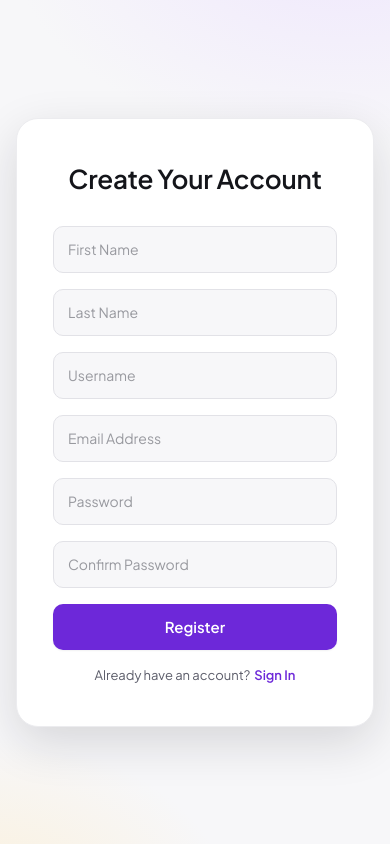
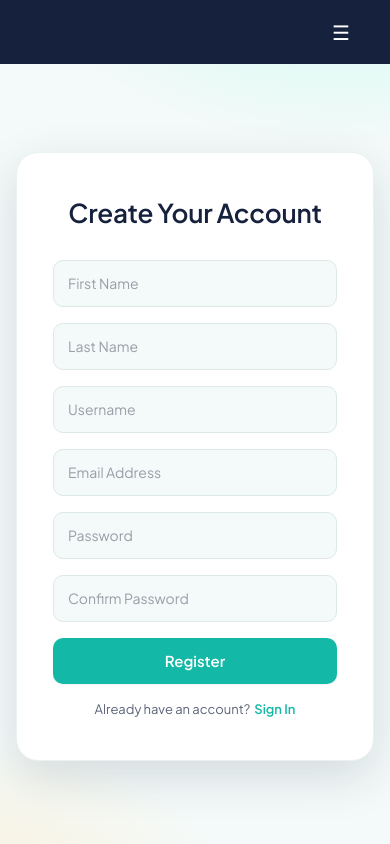
Before and after one commit to uthpalawanna/lms, a React (Vite) app in the folder my-react-app/: page /register in a window 390 px wide. Built offline with nearby package versions, Linux system fonts and the light colour scheme; no server answers.

Commit message:
feat: add public nav bar with mobile menu, profile/logout icons on dashboard

```diff
--- a/my-react-app/src/Dashboard.css
+++ b/my-react-app/src/Dashboard.css
@@ -1,22 +1,17 @@
-/* ============================================================
-   SHRI design tokens
-   A single palette + type system feeding every screen in the
-   app (dashboard, login/register, course pages, admin ledger
-   accents excluded — those keep their own deliberate palette).
-   Change a value here and it updates everywhere it's used.
-   ============================================================ */
+
 :root {
-  /* Primary — bold violet CTA, the color every "Enroll" button uses */
-  --primary: #6d28d9;
-  --primary-dark: #560bad;
-  --primary-light: #8b5cf6;
-  --primary-tint: #efe7fd;
-
-  /* Accent — marketplace gold, used for ratings/badges/highlights */
+  --primary: #14b8a6;
+  --primary-dark: #0f766e;
+  --primary-light: #5eead4;
+  --primary-tint: #ccfbf1;
+
+  --navy: #16213e;
+  --navy-dark: #0c1326;
+  --navy-light: #2a3a63;
+
   --accent: #e3a008;
   --accent-tint: #fbf0d9;
 
-  /* Status */
   --success: #15803d;
   --success-tint: #e2f6ee;
   --danger: #dc2626;
@@ -24,30 +19,25 @@
   --danger-tint: #fceeed;
   --danger-text: #b91c1c;
 
-  /* Surfaces — plain neutral grays, not tinted, for a listing-page feel */
-  --surface: #f7f7f9;
-  --surface-alt: #f2f2f5;
+  --surface: #f4faf9;
+  --surface-alt: #eef6f5;
   --surface-card: #ffffff;
-  --input-bg: #f7f7f9;
-
-  /* Borders */
-  --border: #e2e2e7;
-  --border-light: #ececef;
-
-  /* Text — near-black, high contrast, no tinted grays */
-  --text-strong: #14151a;
-  --text: #3a3b45;
-  --text-soft: #5c5d6a;
-  --text-muted: #8a8b96;
-
-  /* Type — bold grotesque sans across the board, no serif display face */
+  --input-bg: #f4faf9;
+
+  --border: #dde9e7;
+  --border-light: #e9f2f1;
+
+  --text-strong: #16213e;
+  --text: #3a4356;
+  --text-soft: #5c6478;
+  --text-muted: #8a90a3;
+
   --font-display: "Plus Jakarta Sans", "Segoe UI", Arial, sans-serif;
   --font-body: "Plus Jakarta Sans", "Segoe UI", Arial, sans-serif;
 
-  /* Elevation */
-  --shadow-sm: 0 1px 2px rgba(20, 21, 26, 0.06);
-  --shadow-md: 0 6px 20px rgba(20, 21, 26, 0.08);
-  --shadow-lg: 0 16px 48px rgba(20, 21, 26, 0.14);
+  --shadow-sm: 0 1px 2px rgba(22, 33, 62, 0.06);
+  --shadow-md: 0 6px 20px rgba(22, 33, 62, 0.08);
+  --shadow-lg: 0 16px 48px rgba(22, 33, 62, 0.14);
 }
 
 * {
@@ -69,7 +59,6 @@
   color: var(--primary-dark);
 }
 
-/* Keyboard-focus ring — kept off mouse clicks, always visible for keyboard nav */
 :focus-visible {
   outline: 2px solid var(--primary);
   outline-offset: 2px;
@@ -111,6 +100,37 @@ body {
   display: flex;
   align-items: center;
   gap: 16px;
+}
+
+.db-profile-right {
+  display: flex;
+  align-items: center;
+  gap: 10px;
+}
+
+.db-navbar-icon-btn {
+  display: flex;
+  align-items: center;
+  justify-content: center;
+  width: 40px;
+  height: 40px;
+  border-radius: 50%;
+  border: 1px solid var(--border);
+  background: var(--surface-card);
+  font-size: 17px;
+  cursor: pointer;
+  transition: background 0.15s var(--ease, ease), border-color 0.15s var(--ease, ease), transform 0.15s var(--ease, ease);
+}
+
+.db-navbar-icon-btn:hover {
+  background: var(--primary-tint);
+  border-color: var(--primary-light);
+  transform: translateY(-1px);
+}
+
+.db-navbar-icon-btn.logout:hover {
+  background: var(--danger-tint);
+  border-color: var(--danger);
 }
 
 .db-avatar {
@@ -182,6 +202,96 @@ body {
   background: transparent;
   display: flex;
   flex-direction: column;
+}
+
+
+.db-hamburger {
+  background: none;
+  border: none;
+  font-size: 22px;
+  line-height: 1;
+  color: var(--text-strong);
+  cursor: pointer;
+  padding: 6px 10px;
+  border-radius: 8px;
+  margin-right: 4px;
+  transition: background 0.15s var(--ease, ease);
+}
+.db-hamburger:hover {
+  background: var(--surface-alt);
+}
+
+
+.db-drawer-overlay {
+  position: fixed;
+  inset: 0;
+  background: rgba(22, 33, 62, 0.45);
+  z-index: 200;
+  opacity: 0;
+  pointer-events: none;
+  transition: opacity 0.2s var(--ease, ease);
+}
+.db-drawer-overlay.open {
+  opacity: 1;
+  pointer-events: auto;
+}
+
+.db-drawer {
+  position: fixed;
+  top: 0;
+  left: 0;
+  bottom: 0;
+  width: 280px;
+  max-width: 84vw;
+  background: var(--surface-card);
+  z-index: 201;
+  display: flex;
+  flex-direction: column;
+  box-shadow: var(--shadow-lg);
+  transform: translateX(-100%);
+  transition: transform 0.25s var(--ease, ease);
+}
+.db-drawer.open {
+  transform: translateX(0);
+}
+
+.db-drawer-header {
+  display: flex;
+  align-items: center;
+  padding: 1.25rem 1.25rem 1rem;
+  border-bottom: 1px solid var(--border-light);
+  flex-shrink: 0;
+}
+
+.db-drawer-close {
+  background: none;
+  border: none;
+  font-size: 16px;
+  color: var(--text-muted);
+  cursor: pointer;
+  margin-left: auto;
+  padding: 6px 8px;
+  border-radius: 8px;
+  transition: background 0.15s var(--ease, ease);
+}
+.db-drawer-close:hover {
+  background: var(--surface-alt);
+  color: var(--text-strong);
+}
+
+.db-drawer-body {
+  flex: 1;
+  overflow-y: auto;
+  padding: 0.75rem 0.75rem 1.5rem;
+  display: flex;
+  flex-direction: column;
+}
+
+@media (prefers-reduced-motion: reduce) {
+  .db-drawer,
+  .db-drawer-overlay {
+    transition: none;
+  }
 }
 
 .db-sidebar-item {
@@ -356,7 +466,7 @@ body {
 
 .profile-cover-banner {
   height: 120px;
-  background: linear-gradient(135deg, var(--primary) 0%, #a78bfa 100%);
+  background: linear-gradient(135deg, var(--primary) 0%, #5eead4 100%);
 }
 
 .profile-header-content {
@@ -370,7 +480,7 @@ body {
   width: 90px;
   height: 90px;
   border-radius: 50%;
-  background: #a78bfa;
+  background: #5eead4;
   color: #fff;
   font-size: 36px;
   font-weight: 700;
@@ -1261,7 +1371,7 @@ body {
 .ip-cover {
   width: 100%;
   height: 250px;
-  background: #3d2b56;
+  background: #16213e;
   border-radius: 12px;
   margin-bottom: 2rem;
   position: relative;
@@ -2464,7 +2574,7 @@ body {
   width: 100%;
   height: 280px;
   border-radius: 12px;
-  background: linear-gradient(135deg, #2e1065 0%, #4c1d95 50%, #1a0636 100%);
+  background: linear-gradient(135deg, #0c1326 0%, #16213e 50%, #080c18 100%);
   background-size: cover;
   background-position: center;
   overflow: visible;
@@ -3656,7 +3766,6 @@ body {
   transition: color 0.15s ease;
 }
 .login-register-link:hover { color: var(--primary-dark); text-decoration: underline; }
-/* --- Checkout modal --- */
 .checkout-modal-overlay {
   position: fixed;
   inset: 0;
@@ -3793,7 +3902,6 @@ body {
   cursor: not-allowed;
 }
 
-/* --- Checkout modal --- */
 .checkout-modal-overlay {
   position: fixed;
   inset: 0;
@@ -3935,23 +4043,14 @@ body {
   opacity: 0.6;
   cursor: not-allowed;
 }
-/* ============================================================
-   Polish layer — general visual/interaction pass over the
-   existing design system. Purely additive: no layout, markup,
-   or behavior changes, just motion, depth, and finishing touches
-   layered on top of the classes already defined above. Loads last
-   so it wins ties in the cascade without needing to touch (or
-   risk breaking) the rules already in place.
-   ============================================================ */
+
 
 :root {
   --ease: cubic-bezier(0.4, 0, 0.2, 1);
   --shadow-hover: 0 12px 28px rgba(30, 35, 64, 0.12);
 }
 
-/* ---- Cards: consistent lift-on-hover across every card-like
-   surface in the app. Adds motion + depth only — colors, borders,
-   and padding stay exactly as already defined per class. ---- */
+
 .course-card,
 .db-stat-card,
 .cd-card,
@@ -3970,8 +4069,7 @@ body {
   box-shadow: var(--shadow-hover);
 }
 
-/* Thumbnail zoom: a small, contained motion cue on the image
-   inside a card when the card itself is hovered. */
+
 .course-card:hover .course-img-placeholder img,
 .cd-card:hover .cd-hero-image img {
   transform: scale(1.04);
@@ -3985,8 +4083,7 @@ body {
   overflow: hidden;
 }
 
-/* ---- Buttons: unified press/hover feedback across every
-   *-btn class, without overriding each button's own color. ---- */
+
 .db-new-course-btn,
 .cd-action-btn,
 .cd-complete-btn,
@@ -4033,8 +4130,7 @@ button:disabled {
   filter: grayscale(0.15);
 }
 
-/* ---- Inputs & selects: one consistent focus treatment across
-   every text field, textarea, and dropdown in the app. ---- */
+
 input[type="text"],
 input[type="email"],
 input[type="password"],
@@ -4070,8 +4166,7 @@ select:focus,
   box-shadow: 0 0 0 4px var(--primary-tint);
 }
 
-/* ---- Tabs: smoother color/underline transitions instead of an
-   abrupt state change when switching. ---- */
+
 .cd-tab-btn,
 .ec-tab-btn,
 .settings-tab-btn,
@@ -4079,8 +4174,7 @@ select:focus,
   transition: color 0.15s var(--ease), border-color 0.15s var(--ease), background 0.15s var(--ease);
 }
 
-/* ---- Modals: a quiet entrance instead of an instant pop-in.
-   Respects prefers-reduced-motion via the global rule above. ---- */
+
 @keyframes shri-modal-in {
   from { opacity: 0; transform: translateY(8px) scale(0.98); }
   to { opacity: 1; transform: translateY(0) scale(1); }
@@ -4098,8 +4192,7 @@ select:focus,
   animation: shri-modal-in 0.22s var(--ease);
 }
 
-/* ---- Empty states: a slow, gentle float instead of a static
-   illustration — signals "waiting for content", not an error. ---- */
+
 @keyframes shri-float {
   0%, 100% { transform: translateY(0); }
   50% { transform: translateY(-6px); }
@@ -4110,8 +4203,7 @@ select:focus,
   animation: shri-float 4s ease-in-out infinite;
 }
 
-/* ---- Stat icon: a small pop on load draws the eye to the
-   dashboard numbers without being distracting. ---- */
+
 .db-stat-icon-wrap {
   transition: transform 0.2s var(--ease);
 }
@@ -4119,8 +4211,7 @@ select:focus,
   transform: scale(1.08);
 }
 
-/* ---- Links: consistent underline-on-hover instead of relying
-   on color change alone (helps readability, not just aesthetics). ---- */
+
 .login-forgot-link,
 .login-register-link,
 .login-bluehost-link,
@@ -4134,14 +4225,7 @@ select:focus,
   text-decoration: underline;
 }
 
-/* ============================================================
-   Marketplace layer — restyles the existing course-card content
-   (category, title, price, CTA) to read as a bold listing card,
-   like Udemy/Coursera. Same markup, same data, same behavior —
-   only the visual treatment of already-rendered elements changes.
-   ============================================================ */
-
-/* Category becomes a small pill/chip instead of plain text. */
+
 .course-date {
   display: inline-block;
   font-size: 11px;
@@ -4161,9 +4245,7 @@ select:focus,
   line-height: 1.35;
 }
 
-/* Price reads as bold and black, the way marketplace listings
-   treat price as the second-most-important thing on the card
-   after the title. */
+
 .course-price {
   font-size: 17px;
   font-weight: 800;
@@ -4171,20 +4253,121 @@ select:focus,
   letter-spacing: -0.01em;
 }
 
-/* Card gets a crisper edge and a slightly bigger radius —
-   closer to a product listing than a soft dashboard tile. */
+
 .course-card {
   border-radius: 12px;
   border-top-width: 4px;
 }
 
-/* CTA buttons inside course cards/footers: bold, full color,
-   no ambiguity about what happens when clicked. */
+
 .course-footer .db-new-course-btn {
   font-weight: 700;
   border-radius: 8px;
   letter-spacing: 0.01em;
 }
 
-/* .db-star already renders in var(--accent) gold at its base
-   definition above — no override needed here. */
+
+.db-new-course-btn,
+.login-signin-btn,
+.modal-publish-btn,
+.checkout-submit-btn,
+.settings-update-btn {
+  border-radius: 999px !important;
+}
+
+
+.course-card:hover {
+  border-top-color: var(--navy) !important;
+}
+
+
+.public-navbar {
+  position: fixed;
+  top: 0;
+  left: 0;
+  right: 0;
+  z-index: 20;
+  display: flex;
+  align-items: center;
+  justify-content: flex-end;
+  padding: 1rem 2rem;
+  background: var(--navy);
+}
+
+.public-navbar-links {
+  display: flex;
+  align-items: center;
+  gap: 10px;
+}
+
+.public-navbar-link {
+  font-family: var(--font-body);
+  font-size: 13px;
+  font-weight: 600;
+  color: rgba(255, 255, 255, 0.78);
+  text-decoration: none;
+  padding: 8px 16px;
+  border-radius: 999px;
+  transition: color 0.15s var(--ease, ease), background 0.15s var(--ease, ease);
+}
+
+.public-navbar-link:hover {
+  color: #fff;
+  background: rgba(255, 255, 255, 0.08);
+}
+
+.public-navbar-link.solid {
+  color: var(--navy);
+  background: var(--primary);
+}
+
+.public-navbar-link.solid:hover {
+  color: var(--navy);
+  background: var(--primary-light);
+}
+
+.public-navbar-hamburger {
+  display: none;
+  background: none;
+  border: none;
+  color: #fff;
+  font-size: 20px;
+  line-height: 1;
+  cursor: pointer;
+  padding: 6px 8px;
+  border-radius: 8px;
+  transition: background 0.15s var(--ease, ease);
+}
+
+.public-navbar-hamburger:hover {
+  background: rgba(255, 255, 255, 0.1);
+}
+
+@media (max-width: 640px) {
+  .public-navbar-hamburger {
+    display: block;
+  }
+
+  .public-navbar-links {
+    display: none;
+    position: absolute;
+    top: 100%;
+    right: 16px;
+    flex-direction: column;
+    align-items: stretch;
+    gap: 4px;
+    background: var(--navy);
+    padding: 10px;
+    border-radius: 0 0 12px 12px;
+    box-shadow: var(--shadow-lg);
+    min-width: 160px;
+  }
+
+  .public-navbar-links.open {
+    display: flex;
+  }
+
+  .public-navbar-link {
+    text-align: center;
+  }
+}
--- a/my-react-app/src/Register.jsx
+++ b/my-react-app/src/Register.jsx
@@ -14,6 +14,7 @@ function Register({ onLoginSuccess }) {
   const [confirmPassword, setConfirmPassword] = useState("");
   const [error, setError] = useState("");
   const [loading, setLoading] = useState(false);
+  const [navOpen, setNavOpen] = useState(false);
 
   const handleSubmit = async (e) => {
     e.preventDefault();
@@ -62,6 +63,21 @@ function Register({ onLoginSuccess }) {
 
   return (
     <div className="container">
+      <nav className="public-navbar">
+        <button
+          type="button"
+          className="public-navbar-hamburger"
+          onClick={() => setNavOpen((prev) => !prev)}
+          aria-label={navOpen ? 'Close menu' : 'Open menu'}
+          aria-expanded={navOpen}
+        >
+          {navOpen ? '✕' : '☰'}
+        </button>
+        <div className={`public-navbar-links${navOpen ? ' open' : ''}`}>
+          <Link to="/signin" className="public-navbar-link" onClick={() => setNavOpen(false)}>Sign In</Link>
+          <Link to="/register" className="public-navbar-link solid" onClick={() => setNavOpen(false)}>Register</Link>
+        </div>
+      </nav>
       <div className="login-box">
         <h2>Create Your Account</h2>
 
--- a/my-react-app/src/index.css
+++ b/my-react-app/src/index.css
@@ -1,31 +1,29 @@
 @import url('https://fonts.googleapis.com/css2?family=Plus+Jakarta+Sans:wght@400;500;600;700;800&display=swap');
 @import "tailwindcss";
 
-/* ------------------------------------------------------------
-   Register page (kept as its own small system — same tokens as
-   Dashboard.css since both stylesheets load globally).
-   ------------------------------------------------------------ */
+
 .container {
   min-height: 100vh;
   display: flex;
   align-items: center;
   justify-content: center;
   background:
-    radial-gradient(560px 360px at 88% -8%, var(--primary-tint, #efe7fd) 0%, transparent 60%),
+    radial-gradient(560px 360px at 88% -8%, var(--primary-tint, #ccfbf1) 0%, transparent 60%),
     radial-gradient(480px 320px at -8% 108%, var(--accent-tint, #fbf0d9) 0%, transparent 55%),
-    var(--surface, #f7f7f9);
+    var(--surface, #f4faf9);
   padding: 1rem;
+  padding-top: 84px;
   font-family: var(--font-body, 'Plus Jakarta Sans', sans-serif);
 }
 
 .login-box {
   background: var(--surface-card, #ffffff);
-  border: 1px solid var(--border-light, #ececef);
+  border: 1px solid var(--border-light, #e9f2f1);
   border-radius: 22px;
   padding: 2.5rem 2.25rem;
   width: 100%;
   max-width: 440px;
-  box-shadow: var(--shadow-lg, 0 16px 48px rgba(20, 21, 26, 0.14));
+  box-shadow: var(--shadow-lg, 0 16px 48px rgba(22, 33, 62, 0.14));
   animation: login-box-in 0.25s cubic-bezier(0.4, 0, 0.2, 1);
 }
 
@@ -43,7 +41,7 @@
   font-size: 26px;
   font-weight: 600;
   letter-spacing: -0.01em;
-  color: var(--text-strong, #14151a);
+  color: var(--text-strong, #16213e);
   text-align: center;
   margin: 0 0 1.75rem;
 }
@@ -56,30 +54,30 @@
   width: 100%;
   padding: 12px 14px;
   font-size: 14px;
-  background: var(--input-bg, #f7f7f9);
-  border: 1.5px solid var(--border, #e2e2e7);
+  background: var(--input-bg, #f4faf9);
+  border: 1.5px solid var(--border, #dde9e7);
   border-radius: 10px;
   outline: none;
-  color: var(--text, #3a3b45);
+  color: var(--text, #3a4356);
   font-family: inherit;
   transition: border-color 0.15s, box-shadow 0.15s, background 0.15s;
   box-sizing: border-box;
 }
 
 .input-group input:hover {
-  border-color: var(--primary-light, #8b5cf6);
+  border-color: var(--primary-light, #5eead4);
 }
 
 .input-group input:focus {
   background: var(--surface-card, #fff);
-  border-color: var(--primary, #6d28d9);
-  box-shadow: 0 0 0 4px var(--primary-tint, rgba(109, 40, 217, 0.12));
+  border-color: var(--primary, #14b8a6);
+  box-shadow: 0 0 0 4px var(--primary-tint, rgba(20, 184, 166, 0.14));
 }
 
 .provider-link {
   display: block;
   font-size: 13px;
-  color: var(--primary, #6d28d9);
+  color: var(--primary, #14b8a6);
   text-decoration: underline;
   margin-bottom: 0.85rem;
   cursor: pointer;
@@ -98,21 +96,21 @@
   align-items: center;
   gap: 7px;
   font-size: 13px;
-  color: var(--text-soft, #5c5d6a);
+  color: var(--text-soft, #5c6478);
   cursor: pointer;
 }
 
 .remember-me input[type="checkbox"] {
   width: 15px;
   height: 15px;
-  accent-color: var(--primary, #6d28d9);
+  accent-color: var(--primary, #14b8a6);
   flex-shrink: 0;
   margin: 0;
 }
 
 .forgot-link {
   font-size: 13px;
-  color: var(--primary, #6d28d9);
+  color: var(--primary, #14b8a6);
   text-decoration: underline;
   white-space: nowrap;
 }
@@ -120,7 +118,7 @@
 .signin-btn {
   width: 100%;
   padding: 12px;
-  background: var(--primary, #6d28d9);
+  background: var(--primary, #14b8a6);
   color: #fff;
   border: none;
   border-radius: 10px;
@@ -129,13 +127,13 @@
   cursor: pointer;
   font-family: inherit;
   margin-bottom: 1rem;
-  box-shadow: var(--shadow-sm, 0 1px 2px rgba(20, 21, 26, 0.06));
+  box-shadow: var(--shadow-sm, 0 1px 2px rgba(22, 33, 62, 0.06));
   transition: background 0.15s, transform 0.1s, box-shadow 0.15s;
 }
 
 .signin-btn:hover {
-  background: var(--primary-dark, #560bad);
-  box-shadow: var(--shadow-md, 0 6px 20px rgba(20, 21, 26, 0.08));
+  background: var(--primary-dark, #0f766e);
+  box-shadow: var(--shadow-md, 0 6px 20px rgba(22, 33, 62, 0.08));
   transform: translateY(-1px);
 }
 
@@ -149,11 +147,11 @@
   align-items: center;
   gap: 4px;
   font-size: 13px;
-  color: var(--text-soft, #5c5d6a);
+  color: var(--text-soft, #5c6478);
 }
 
 .register-section a {
-  color: var(--primary, #6d28d9);
+  color: var(--primary, #14b8a6);
   font-weight: 600;
   text-decoration: none;
 }
```
Also changed, not shown: my-react-app/src/Dashboard.jsx (+21 -4 lines).
